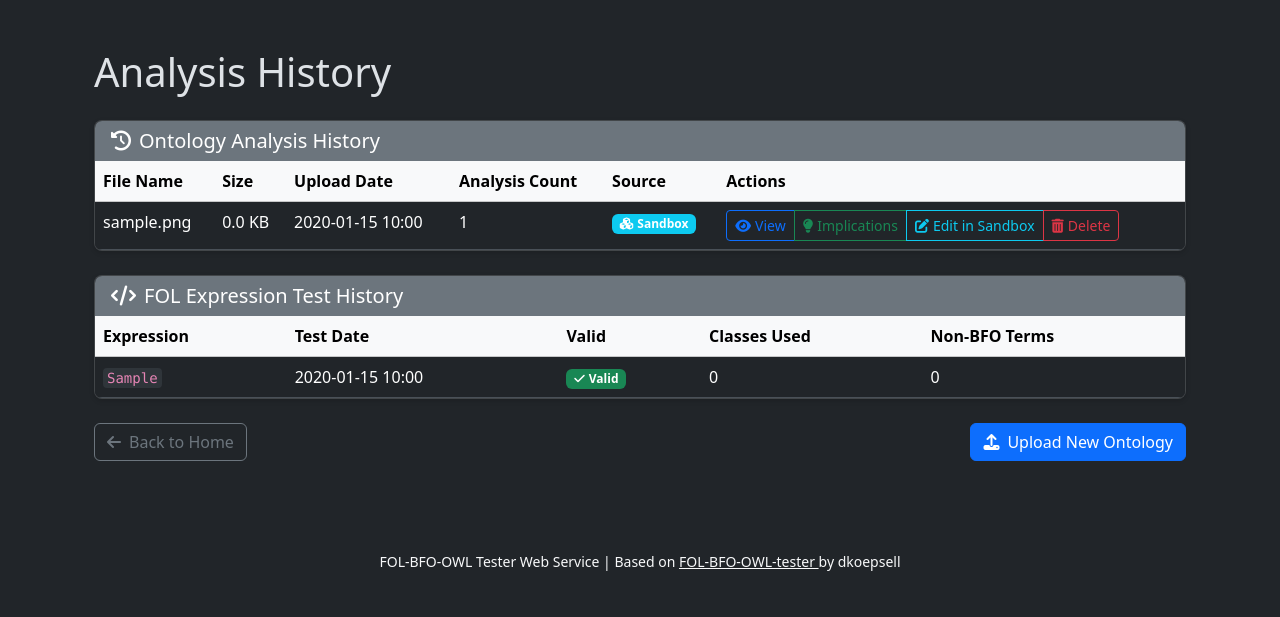
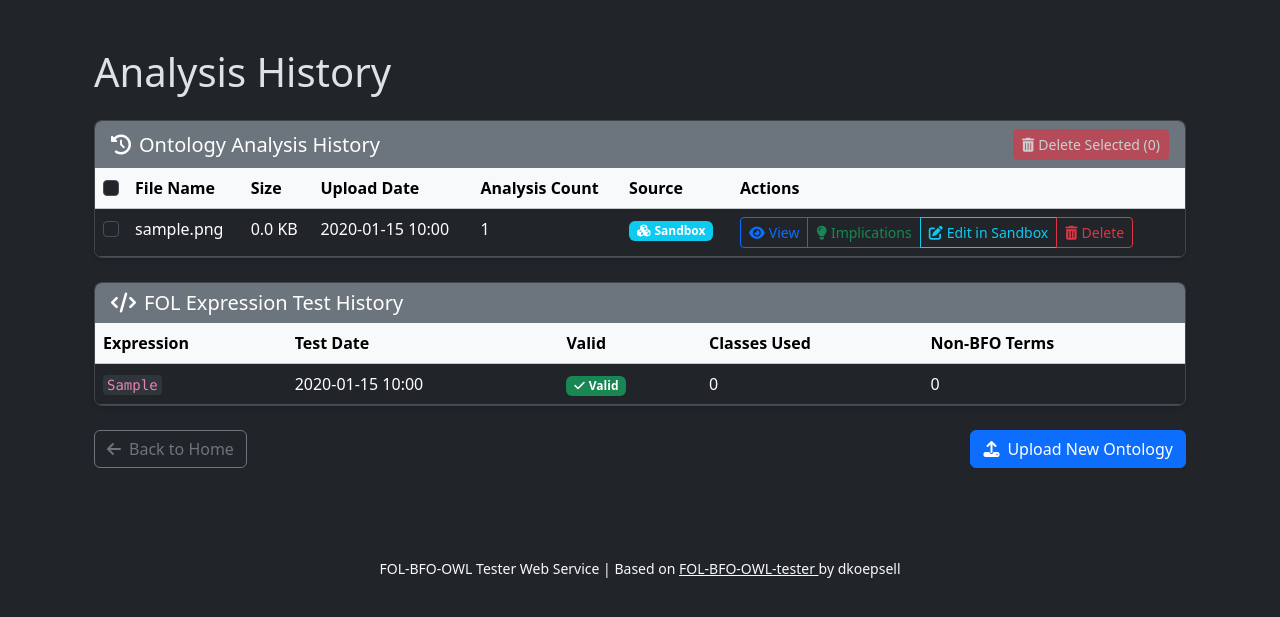
Before and after one commit to dkoepsell/OwlTesterService, a Flask app: page /history in a window 1280 px wide. Shown: the part 56-673 px from the top of the page. Run offline with Flask 3, Linux system fonts and the light colour scheme; tables that the repository leaves empty hold one stand-in row (values such as "Sample post").

Commit message:
feat: select + mass delete on history page
- New POST /delete_files deletes multiple ontology files (and their cascaded
  analyses + physical files) in one action.
- History table gains a per-row checkbox and a "select all" header checkbox
  (with indeterminate state), a live "Delete Selected (N)" button, and a bulk
  confirm modal. Single-row delete is unchanged.

Co-Authored-By: Claude Opus 4.8 (1M context) <noreply@anthropic.com>

```diff
--- a/app.py
+++ b/app.py
@@ -1547,6 +1547,38 @@ def import_to_sandbox(file_id):
         flash(f"Error importing file to sandbox: {str(e)}", 'error')
         return redirect(url_for('view_history'))
 
+@app.route('/delete_files', methods=['POST'])
+def delete_files():
+    """Delete multiple ontology files (and their analyses) in one action."""
+    raw_ids = request.form.getlist('file_ids')
+    int_ids = [int(i) for i in raw_ids if str(i).isdigit()]
+    if not int_ids:
+        flash("No files were selected for deletion.", "warning")
+        return redirect(url_for('view_history'))
+
+    try:
+        files = OntologyFile.query.filter(OntologyFile.id.in_(int_ids)).all()
+        paths = [f.file_path for f in files]
+        for f in files:
+            db.session.delete(f)  # cascade removes analyses
+        db.session.commit()
+
+        # Remove physical files after the DB commit; ignore individual failures.
+        for path in paths:
+            try:
+                if path and os.path.exists(path):
+                    os.remove(path)
+            except Exception as e:
+                logger.warning(f"Could not delete physical file {path}: {str(e)}")
+
+        flash(f"Deleted {len(files)} file(s) and their analyses.", "success")
+    except Exception as e:
+        db.session.rollback()
+        logger.error(f"Error during bulk delete: {str(e)}")
+        flash(f"Error deleting files: {str(e)}", "error")
+    return redirect(url_for('view_history'))
+
+
 @app.route('/delete_file/<int:file_id>', methods=['POST'])
 def delete_file(file_id):
     """Delete an ontology file and all its analyses."""
--- a/templates/history.html
+++ b/templates/history.html
@@ -25,6 +25,26 @@
     </div>
 </div>
 
+<!-- Bulk Delete Confirmation Modal -->
+<div class="modal fade" id="bulkDeleteModal" tabindex="-1" aria-labelledby="bulkDeleteModalLabel" aria-hidden="true">
+    <div class="modal-dialog">
+        <div class="modal-content">
+            <div class="modal-header bg-danger text-white">
+                <h5 class="modal-title" id="bulkDeleteModalLabel">Confirm Bulk Deletion</h5>
+                <button type="button" class="btn-close" data-bs-dismiss="modal" aria-label="Close"></button>
+            </div>
+            <div class="modal-body">
+                <p>Delete <strong id="bulkDeleteCount">0</strong> selected file(s)?</p>
+                <p class="text-danger">This action cannot be undone. All analyses associated with these files will also be deleted.</p>
+            </div>
+            <div class="modal-footer">
+                <button type="button" class="btn btn-secondary" data-bs-dismiss="modal">Cancel</button>
+                <button type="submit" form="bulkDeleteForm" class="btn btn-danger">Delete Selected</button>
+            </div>
+        </div>
+    </div>
+</div>
+
 <div class="container py-4">
     <h1 class="mb-4">Analysis History</h1>
 
@@ -37,14 +57,22 @@
 
     {% if ontologies %}
     <div class="card mb-4">
-        <div class="card-header bg-secondary text-white">
+        <div class="card-header bg-secondary text-white d-flex justify-content-between align-items-center">
             <h5 class="mb-0"><i class="fas fa-history me-2"></i>Ontology Analysis History</h5>
+            <button type="button" id="bulkDeleteBtn" class="btn btn-sm btn-danger" disabled
+                    data-bs-toggle="modal" data-bs-target="#bulkDeleteModal">
+                <i class="fas fa-trash-alt me-1"></i>Delete Selected (<span id="selectedCount">0</span>)
+            </button>
         </div>
         <div class="card-body p-0">
+            <form id="bulkDeleteForm" method="POST" action="{{ url_for('delete_files') }}">
             <div class="table-responsive">
                 <table class="table table-hover mb-0">
                     <thead class="table-light">
                         <tr>
+                            <th style="width: 1%;">
+                                <input class="form-check-input" type="checkbox" id="selectAll" aria-label="Select all">
+                            </th>
                             <th>File Name</th>
                             <th>Size</th>
                             <th>Upload Date</th>
@@ -56,6 +84,11 @@
                     <tbody>
                         {% for ontology in ontologies %}
                         <tr>
+                            <td>
+                                <input class="form-check-input row-select" type="checkbox"
+                                       name="file_ids" value="{{ ontology.id }}"
+                                       aria-label="Select {{ ontology.original_filename }}">
+                            </td>
                             <td>{{ ontology.original_filename }}</td>
                             <td>{{ (ontology.file_size / 1024)|round(1) }} KB</td>
                             <td>{{ ontology.upload_date.strftime('%Y-%m-%d %H:%M') }}</td>
@@ -96,6 +129,7 @@
                     </tbody>
                 </table>
             </div>
+            </form>
         </div>
     </div>
     {% endif %}
@@ -186,6 +220,36 @@
                 deleteForm.setAttribute('action', '/delete_file/' + fileId);
             });
         }
+
+        // Bulk select + mass delete
+        const selectAll = document.getElementById('selectAll');
+        const rowChecks = Array.prototype.slice.call(document.querySelectorAll('.row-select'));
+        const bulkBtn = document.getElementById('bulkDeleteBtn');
+        const selectedCount = document.getElementById('selectedCount');
+        const bulkDeleteCount = document.getElementById('bulkDeleteCount');
+
+        function refreshBulkState() {
+            const checked = rowChecks.filter(function(c) { return c.checked; });
+            const n = checked.length;
+            if (selectedCount) selectedCount.textContent = n;
+            if (bulkDeleteCount) bulkDeleteCount.textContent = n;
+            if (bulkBtn) bulkBtn.disabled = (n === 0);
+            if (selectAll) {
+                selectAll.checked = (n > 0 && n === rowChecks.length);
+                selectAll.indeterminate = (n > 0 && n < rowChecks.length);
+            }
+        }
+
+        if (selectAll) {
+            selectAll.addEventListener('change', function() {
+                rowChecks.forEach(function(c) { c.checked = selectAll.checked; });
+                refreshBulkState();
+            });
+        }
+        rowChecks.forEach(function(c) {
+            c.addEventListener('change', refreshBulkState);
+        });
+        refreshBulkState();
     });
 </script>
 {% endblock %}
```
